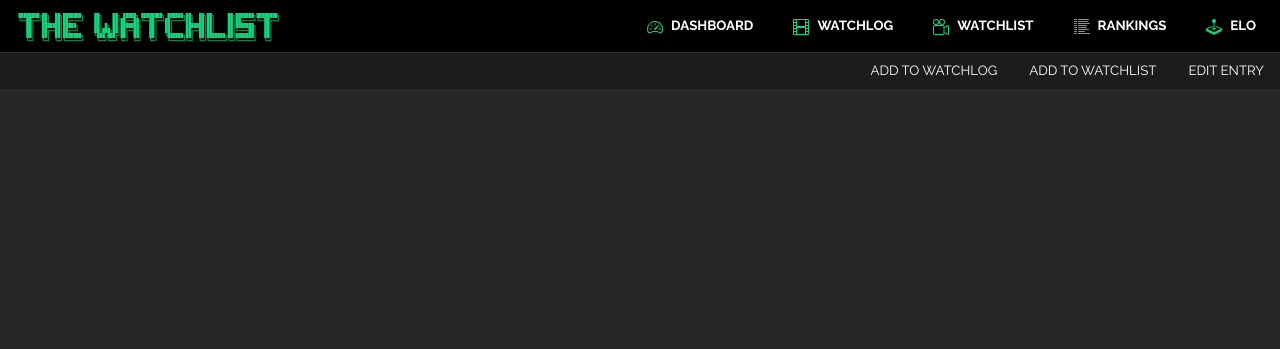
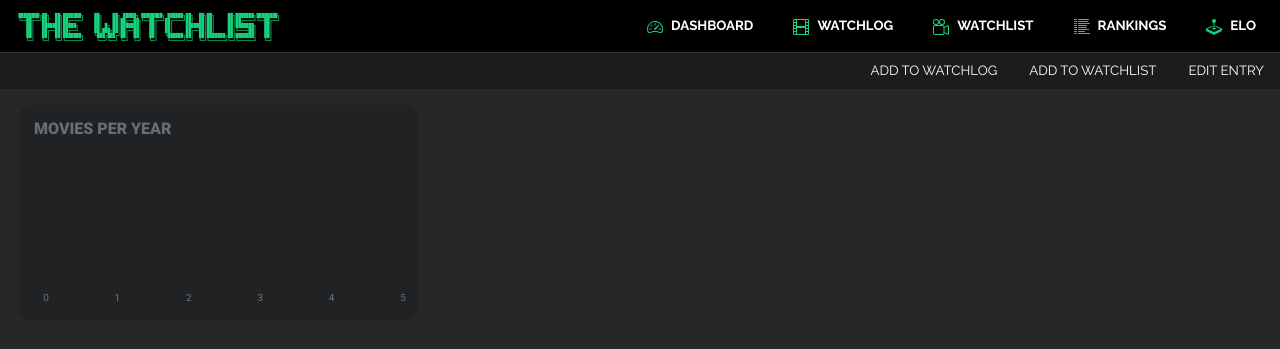
Before and after one commit to MaxDreher/cinemaxd, a Django app: template watchlist/templates/watchlist/dashboard.html in a window 1280 px wide. Shown: the top 349 px of the page. Run offline with Django 3.2, Linux system fonts and the light colour scheme; the template is opened without the code that fills it: most values are stand-ins (such as "Sample title", 1, 10 or a date in 2020); some libraries are stand-ins or nearby versions.

Commit message:
Update Rankings, Dashboard

```diff
--- a/watchlist/forms.py
+++ b/watchlist/forms.py
@@ -23,10 +23,10 @@
 class MovieForm(forms.Form):
     title = forms.CharField(label='Title', widget=forms.TextInput(attrs={'class': 'form-control input rounded-1 dark-input'}))
     year = forms.IntegerField(label='Year', widget=forms.TextInput(attrs={'class': 'form-control input rounded-1 dark-input'}))
-    rating = forms.FloatField(label='Rating', widget=forms.TextInput(attrs={'class': 'form-control input rounded-1 dark-input'}))
+    rating = forms.FloatField(label='Rating', widget=forms.TextInput(attrs={'class': 'form-control input rounded-1 dark-input'}), required=False)
     review = forms.CharField(label='Review', widget=forms.Textarea(attrs={'class': 'form-control input rounded-1 dark-input'}), required=False)
-    date_watched = forms.DateField(label='Date Watched')
-    service = forms.ChoiceField(label="Service", choices=SERVICES)
+    date_watched = forms.DateField(label='Date Watched', required=False)
+    service = forms.ChoiceField(label="Service", choices=SERVICES, required=False)
     theaters = forms.BooleanField(label = "Theater", required=False)
 
 class WatchlistForm(forms.Form):
--- /dev/null
+++ b/watchlist/static/watchlist/css/dashboard.css
@@ -0,0 +1,8 @@
+.chart-bg {
+    padding: 1%;
+    font-family: 'Roboto';
+    font-size: 12pt;
+    border-radius: 10px;
+    border-color: #202224;
+    background-color: #202224;
+}
--- a/watchlist/static/watchlist/css/rankings.css
+++ b/watchlist/static/watchlist/css/rankings.css
@@ -130,7 +130,7 @@
 .section-heading {
     font-family: 'Roboto';
     font-size: 12pt;
-    filter: brightness(60%);
+    color: #686d71;
 }
 
 .sidebar-title {
--- a/watchlist/templates/watchlist/dashboard.html
+++ b/watchlist/templates/watchlist/dashboard.html
@@ -1,4 +1,89 @@
 {% extends 'watchlist/base.html' %}
+{% load static %}
+
+{% block css %}
+    <link rel="stylesheet" href="{% static 'watchlist/css/dashboard.css' %}">
+{% endblock %}
+{% block js %}
+{% endblock %}
 
 {% block content %}
+<div class="row mx-2 mt-3">
+    <div class="col-md-4">
+        <div id="chart" class="chart-bg">
+        </div>
+    </div>
+    <div class="col-md-8">
+    </div>
+</div>
+
+<script src="https://cdnjs.cloudflare.com/ajax/libs/apexcharts/3.45.0/apexcharts.min.js"></script>
+<script src="{% static 'watchlist/js/dashboard.js' %}"></script>
+<script>
+    var moviesPerYear = {
+        series: [{
+            name: 'Movies',
+            data: {{ movie_counts|safe }}
+        }],
+        chart: {
+            height: 200,
+            type: 'bar'
+        },
+        colors: ['#6c757d'],
+        plotOptions: {
+            bar: {
+                borderTopRadius: 4,
+                dataLabels: {
+                    position: 'bottom', // top, center, bottom
+                },
+            }
+        },
+        dataLabels: {
+            enabled: true,
+            style: {
+                fontFamily: 'Roboto',
+                fontSize: '12px',
+                colors: ["#adb5bd"]
+            }
+        },
+        grid: {
+            show: false
+        },
+        xaxis: {
+            categories: {{ years }},
+            labels: {
+                show: true,
+                style: {
+                    fontFamily: 'Roboto',
+                    fontSize: '10px',
+                    colors: "#6c757d"
+                }
+            },
+            position: 'bottom',
+            axisTicks: {
+                show: false
+            }
+        },
+        yaxis: {
+            labels: {
+                show: false
+            }
+        },
+        title: {
+            text: 'MOVIES PER YEAR',
+            floating: true,
+            offsetY: 10,
+            align: 'left',
+            style: {
+                color: '#fff',
+                fontFamily: 'Roboto',
+                fontSize: '12pt',
+                color: '#686d71'
+            }
+        }
+    };
+
+    var chart = new ApexCharts(document.querySelector("#chart"), moviesPerYear);
+    chart.render();
+</script>
 {% endblock %}
```
Also changed, not shown: watchlist/views.py (+38 -5 lines), watchlist/static/watchlist/js/dashboard.js (added).
